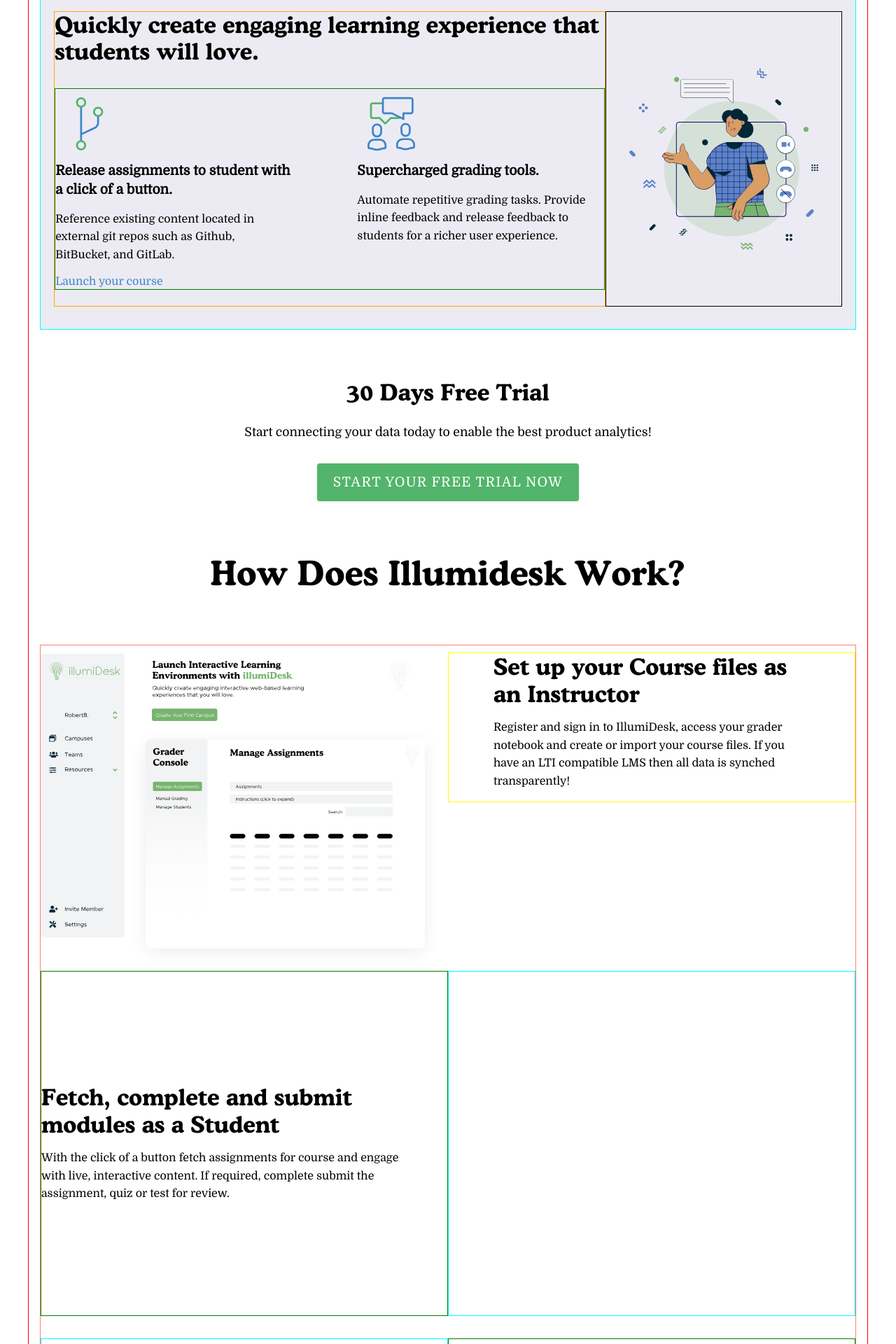
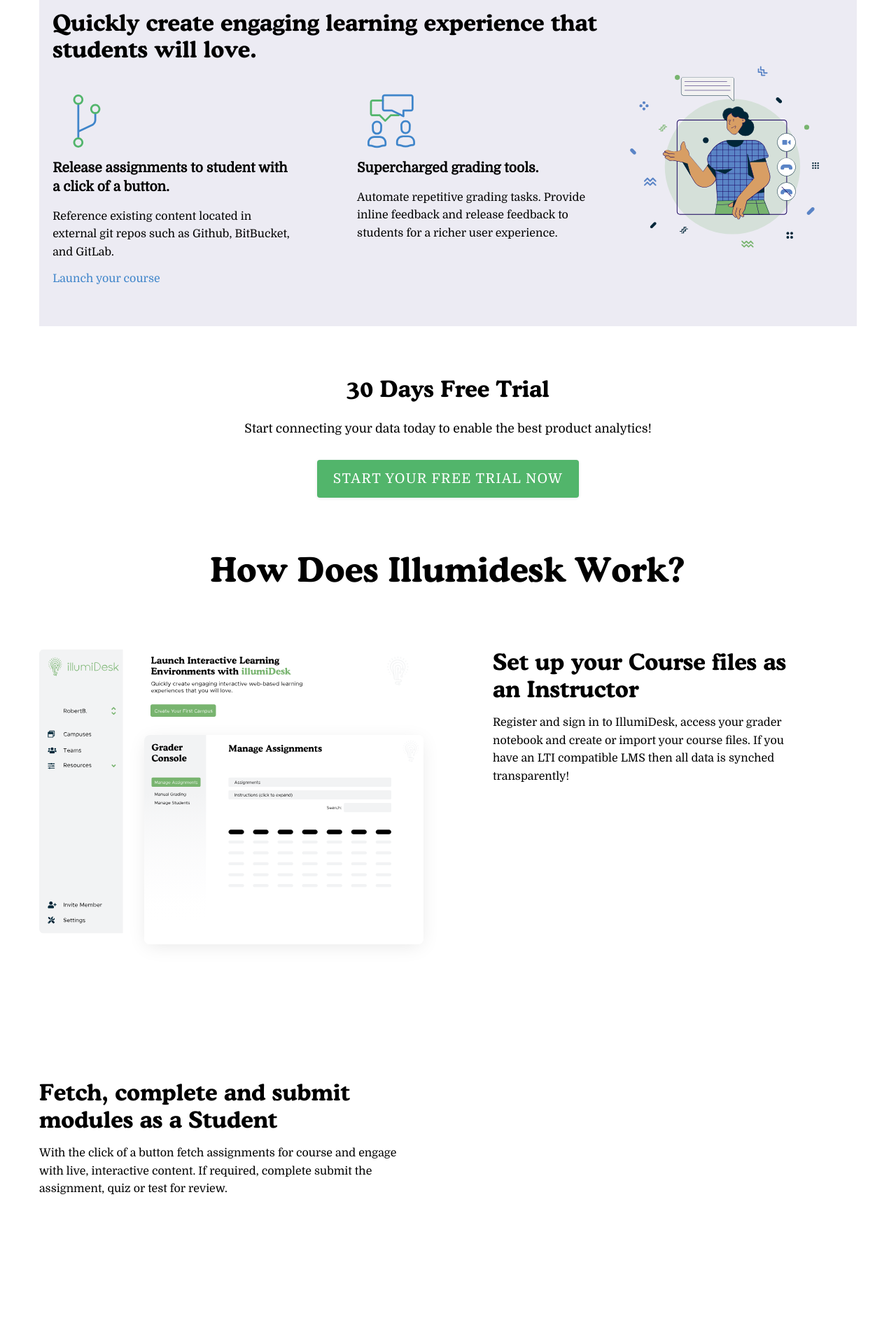
Before and after one commit to carlosiib/illum-nextjs, a Next.js app: page / in a window 1280 px wide. Shown: the part 880-2800 px from the top of the page at 70% size. Built offline with nearby package versions, Linux system fonts and the light colour scheme.

Commit message:
remove borders styles

```diff
--- a/components/Navbar/index.js
+++ b/components/Navbar/index.js
@@ -26,6 +26,19 @@
     setScroll(window.scrollY);
   };
 
+  function handleFeatureScroll() {
+    const featuresEl = document.getElementById("illumidesk-features")
+    let offset = 100;
+    if (!featuresEl) return
+
+    window.scrollTo({
+      behavior: "smooth",
+      top:
+        featuresEl.getBoundingClientRect().top -
+        document.body.getBoundingClientRect().top - offset
+    });
+  }
+
   return (
     <>
       <div className={`navbarContainer ${scroll > headerTop ? "is-sticky" : ""}`}>
@@ -41,7 +54,7 @@
           <ul>
             <li>
               <Link href="/">
-                <a>Features</a>
+                <a onClick={handleFeatureScroll} >Features</a>
               </Link>
             </li>
             <li>
--- a/components/StartAcademyDesktop/index.js
+++ b/components/StartAcademyDesktop/index.js
@@ -45,7 +45,7 @@
 
   return (
     <section>
-      <div className={styles.startAcademyContainer}>
+      <div className={styles.startAcademyContainer} id="illumidesk-features">
         <div className={styles.buttonRow}>
           <motion.button
             whileHover={{
@@ -176,7 +176,7 @@
         </div>
 
         {/* PATH CONTENT */}
-        <div ref={ref}>
+        <div ref={ref} >
           {currentContent === "Instructors" &&
             <PathContentDesktop
               currentContent={currentContent}
--- a/styles/Banner.module.css
+++ b/styles/Banner.module.css
@@ -9,10 +9,6 @@
   padding-left: 1rem;
   display: grid;
   place-items: center;
-  /* display: flex;
-  justify-content: center;
-  align-items: center;
-  flex-direction: column; */
   width: 100%;
 }
 
--- a/styles/Home.module.css
+++ b/styles/Home.module.css
@@ -1,6 +1,3 @@
 .container {
   padding: 0 1rem;
 }
-
-@media (max-width: 600px) {
-}
--- a/styles/HowDoesItWorks.module.css
+++ b/styles/HowDoesItWorks.module.css
@@ -13,6 +13,5 @@
 
 .skewContainer {
   position: relative;
-  border: 1px solid salmon;
   margin-bottom: 5rem;
 }
--- a/styles/PathContentDesktop.module.css
+++ b/styles/PathContentDesktop.module.css
@@ -14,11 +14,9 @@
 
 .primaryCol {
   width: 70%;
-  border: 1px solid orange;
 }
 .secondaryCol {
   width: 30%;
-  border: 1px solid black;
 }
 
 .secondaryCol {
@@ -28,7 +26,6 @@
 
 .pathDescription {
   margin-top: 2rem;
-  border: 1px solid green;
   display: flex;
   justify-content: space-between;
 }
--- a/styles/SkewContent.module.css
+++ b/styles/SkewContent.module.css
@@ -1,7 +1,6 @@
 /* TEXT CONTENT */
 .skewContent {
   width: 50%;
-  border: 1px solid green;
   display: flex;
   justify-content: center;
   flex-direction: column;
@@ -27,5 +26,4 @@
 /* IMAGE CONTAINER */
 .skewImage {
   width: 50%;
-  border: 1px solid cyan;
 }
--- a/styles/StartAcademy.module.css
+++ b/styles/StartAcademy.module.css
@@ -1,5 +1,4 @@
 .startAcademyContainer {
-  border: 1px solid cyan;
   margin: 2rem 0;
 }
 
--- a/styles/Testimonials.module.css
+++ b/styles/Testimonials.module.css
@@ -27,7 +27,6 @@
 
 .testimonialsQuote {
   width: 40%;
-  border: 1px solid green;
 }
 
 .testimonialsContainer blockquote {
--- a/styles/globals.css
+++ b/styles/globals.css
@@ -40,7 +40,6 @@
 }
 
 .mainContainer {
-  border: 1px solid red;
   max-width: 1200px;
   margin: 0 auto;
   padding-top: 8rem;
@@ -250,7 +249,6 @@
   width: 50%;
   top: 10px;
   right: 0;
-  border: 1px solid yellow;
   padding: 0rem 4rem;
 }
 
@@ -406,11 +404,6 @@
   display: flex;
   justify-content: space-between;
   padding-top: 0;
-  border: 1px solid orange;
-}
-
-.footerFirstCol {
-  border: 1px solid white;
 }
 
 .footerFirstCol img {
@@ -418,7 +411,6 @@
 }
 
 .footerSecondCol {
-  border: 1px solid green;
   display: flex;
   flex-direction: row;
 }
```
